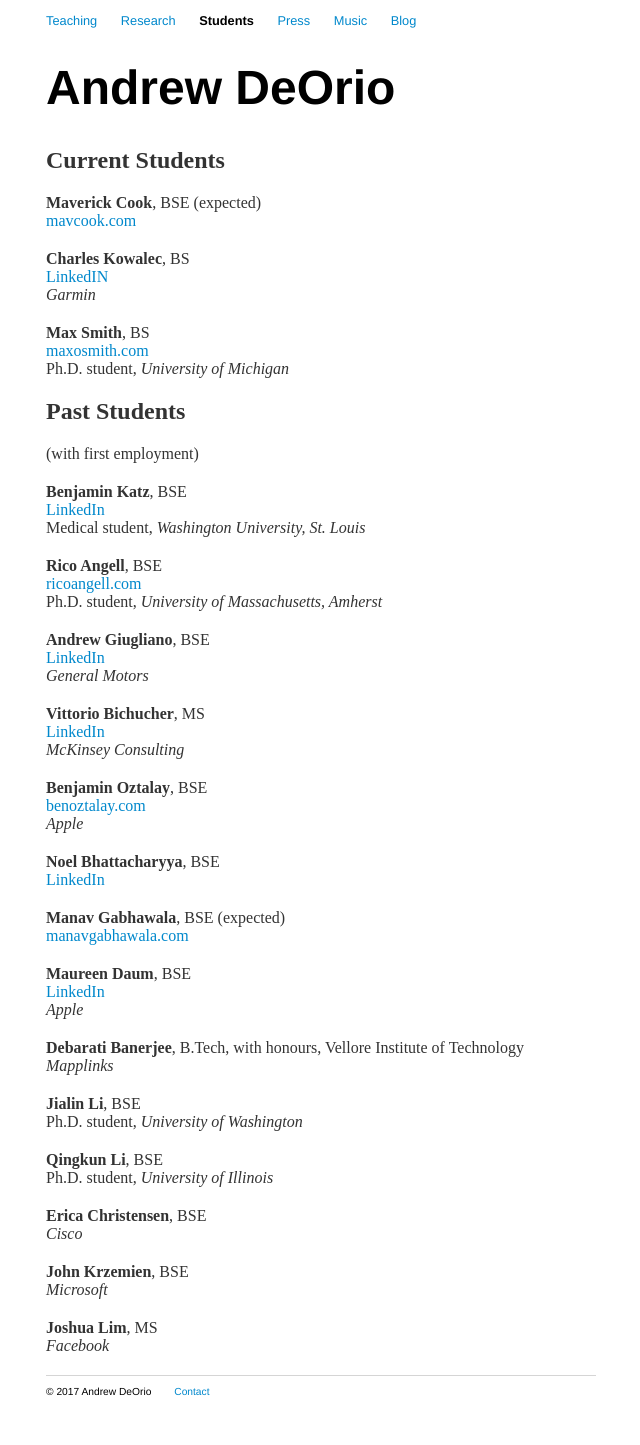
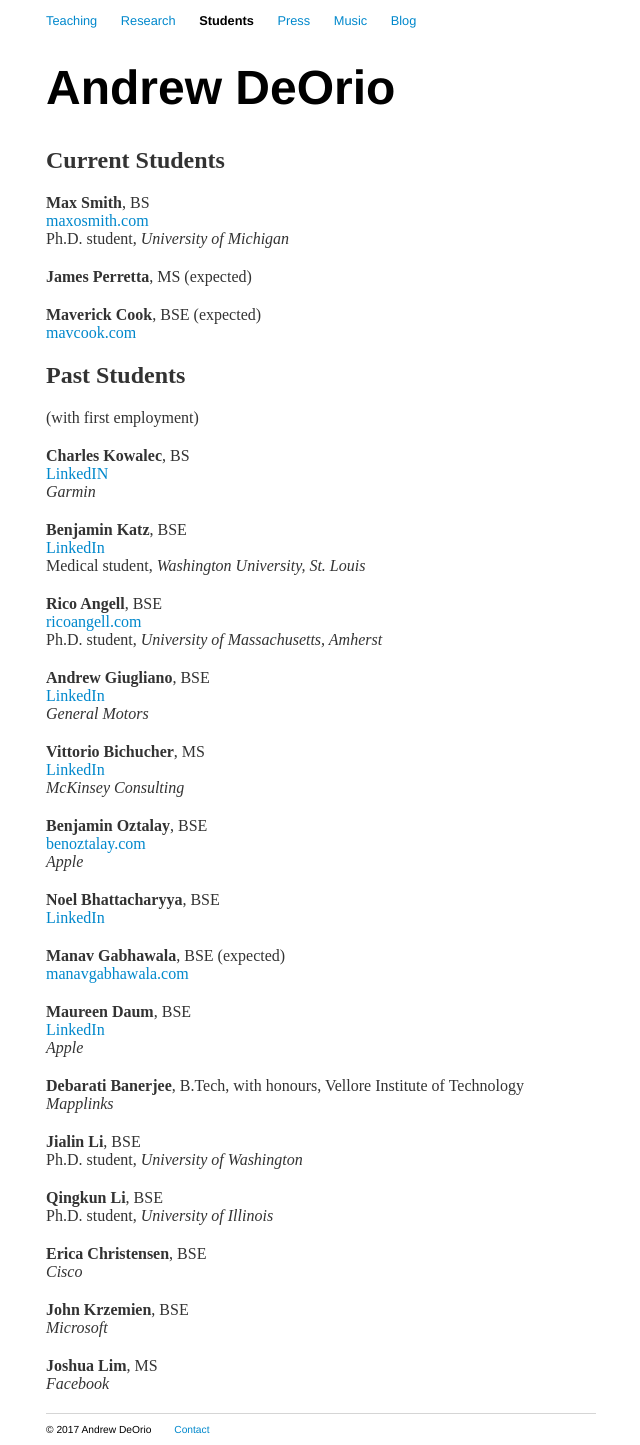
Before and after one commit to awdeorio/andrewdeorio.com, a Jekyll site: the page built from students/index.html, in a window 1280 px wide. Shown: the whole page, without its empty margins (319-959 px from the left). Built offline with Jekyll 4.4.1, drawn with Linux system fonts in a browser that asks for light colours; nearby versions of some CDN libraries; before the commit the page ends 1407 px from its top, so only the background shows below that.

Commit message:
Updated students

```diff
--- a/students/index.html
+++ b/students/index.html
@@ -5,21 +5,6 @@ title: Students | Andrew DeOrio
 
 <div class="content">
 <h2>Current Students</h2>
-</div>
-
-<div class="content">
-<b>Maverick Cook</b>, BSE (expected)<br>
-<a href="http://www.mavcook.com/" target="_blank">
-mavcook.com
-</a><br>
-</div>
-
-<div class="content">
-<b>Charles Kowalec</b>, BS<br>
-<a href="https://www.linkedin.com/in/charles-kowalec-6792558a" target="_blank">
-LinkedIN
-</a><br>
-<i>Garmin</i>
 </div>
 
 <div class="content">
@@ -31,8 +16,29 @@ Ph.D. student, <i>University of Michigan</i>
 </div>
 
 <div class="content">
+<b>James Perretta</b>, MS (expected)<br>
+<!-- <a href="" target="_blank">
+     </a><br> -->
+</div>
+
+<div class="content">
+<b>Maverick Cook</b>, BSE (expected)<br>
+<a href="http://www.mavcook.com/" target="_blank">
+mavcook.com
+</a><br>
+</div>
+
+<div class="content">
 <h2>Past Students</h2>
 (with first employment)
+</div>
+
+<div class="content">
+<b>Charles Kowalec</b>, BS<br>
+<a href="https://www.linkedin.com/in/charles-kowalec-6792558a" target="_blank">
+LinkedIN
+</a><br>
+<i>Garmin</i>
 </div>
 
 <div class="content">
```
